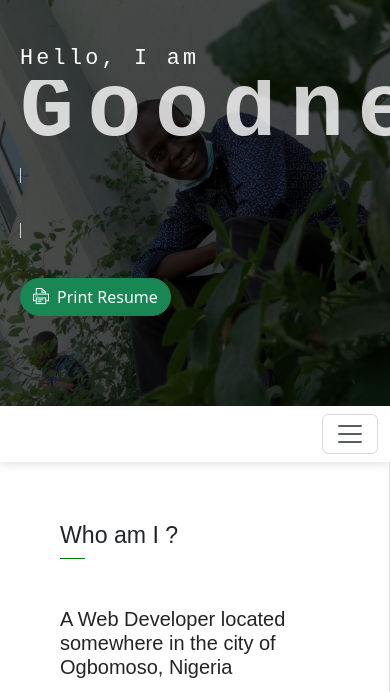
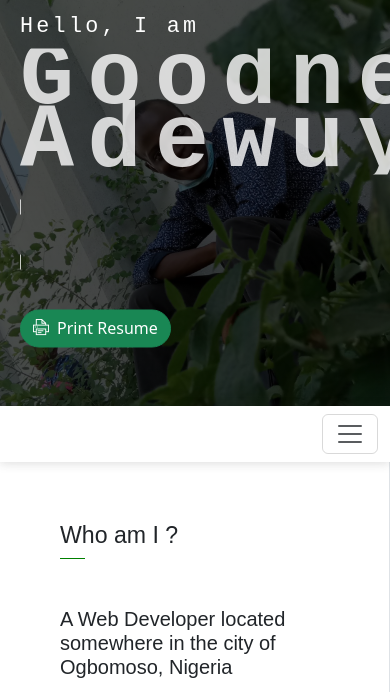
Before and after one commit to IDGoodness/adewuyiporfolio, a website: page index.html in a window 390 px wide. Shown: the part 94-786 px from the top of the page. Drawn offline with nearby package versions, Linux system fonts and the light colour scheme.

Commit message:
Update: responsive.

```diff
--- a/index.html
+++ b/index.html
@@ -24,7 +24,8 @@
             <div class="header-content">
                 <h4 class="header-subtitle anim-typewriter anim-delay-1">Hello, I am</h4>
                 <h2 class="header-title anim-typewriter anim-delay-2">
-                    Goodness Adewuyi
+                    <span class="d-block d-sm-none">Goodness <br> Adewuyi</span>
+                    <span class="d-none d-sm-block">Goodness Adewuyi</span>
                 </h2>
                 <h6 class="header-mono anim-typewriter anim-delay-3" >Software Developer.</h6>
                 <h6 class="header-mono anim-typewriter anim-delay-4">Oluseun Onigbinde Fellowship, Cohort 2</h6>
```
